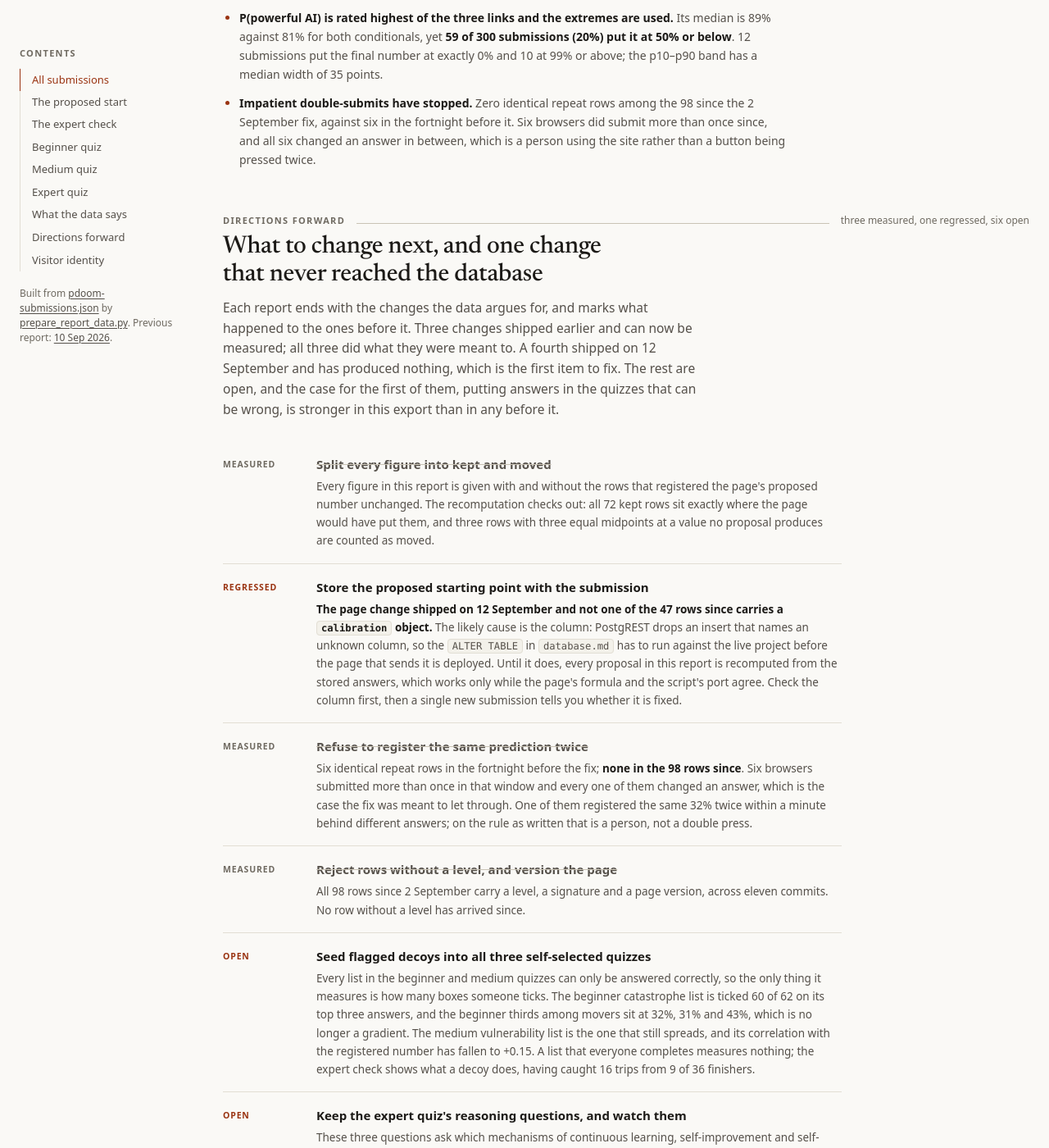
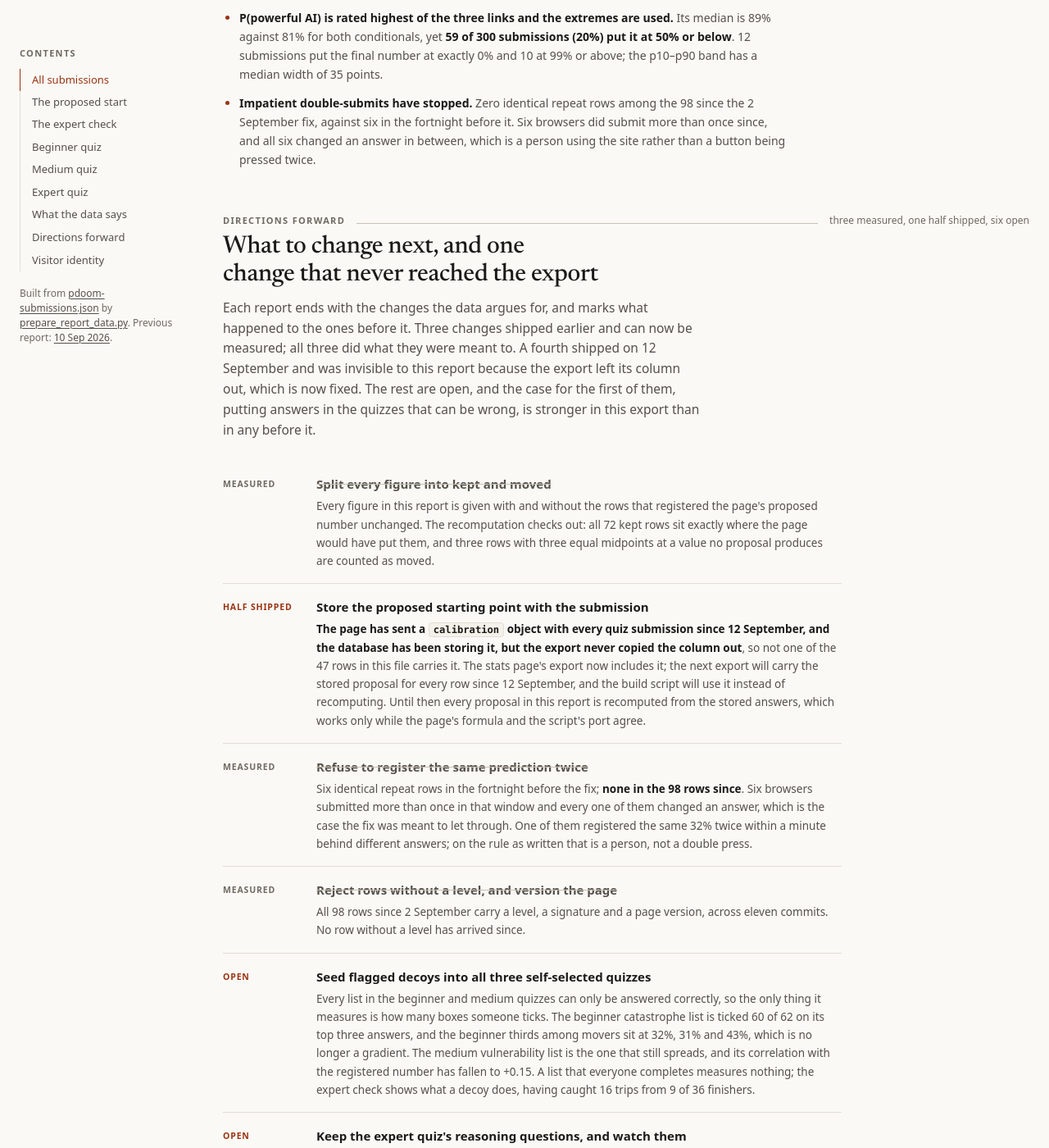
Before and after one commit to neoneye/pdoom-calculator, a Jekyll site: the page reports/submissions-2026-09-19.html, which Jekyll copies as it is, in a window 1280 px wide and 1400 px high, scrolled down 21679 px. Shown: the whole window at 82% size. Built offline with Jekyll 4.4.1, drawn with Linux system fonts in a browser that asks for light colours; some of the changed text lies outside the part shown.

Commit message:
Export the calibration column, and correct the report's diagnosis
The page has sent the quiz's proposed number with every submission since
12 September and the database has stored it; the stats page's export
never copied the column out, so no export carried it. Add it to the
select and the written field list. The report blamed a missing database
column and pointed at an ALTER TABLE; it now says the export was the gap
and that the next export will carry the stored proposals.

Co-Authored-By: Claude Fable 5.1 <noreply@anthropic.com>

```diff
--- a/reports/submissions-2026-09-19.html
+++ b/reports/submissions-2026-09-19.html
@@ -324,7 +324,7 @@
           </figure>
         </div>
         <p class="finding" id="preset-verdict"></p>
-        <p class="footnote">Proposals are recomputed from the stored answers with the page's own tables, and the build checks itself: every kept row sits at exactly the per-factor value the page would have set. Three rows have three equal midpoints at a value no proposal produces, a visitor's own doing, and are counted as moved. The page was changed on 12 September to store the proposal with each submission, but <b>no row in this export carries it</b>, so every proposal here is still recomputed. See the directions section.</p>
+        <p class="footnote">Proposals are recomputed from the stored answers with the page's own tables, and the build checks itself: every kept row sits at exactly the per-factor value the page would have set. Three rows have three equal midpoints at a value no proposal produces, a visitor's own doing, and are counted as moved. The page has stored the proposal with each submission since 12 September, but the export this report was built from did not copy that column, so every proposal here is still recomputed. See the directions section.</p>
       </figure>
     </section>
 
@@ -443,12 +443,12 @@
 
     <!-- ============ 9. DIRECTIONS ============ -->
     <section class="part" id="directions">
-      <div class="part-head"><span class="eyebrow">Directions forward</span><span class="rule"></span><span class="count">three measured, one regressed, six open</span></div>
-      <h2>What to change next, and one change that never reached the database</h2>
-      <p class="lede">Each report ends with the changes the data argues for, and marks what happened to the ones before it. Three changes shipped earlier and can now be measured; all three did what they were meant to. A fourth shipped on 12 September and has produced nothing, which is the first item to fix. The rest are open, and the case for the first of them, putting answers in the quizzes that can be wrong, is stronger in this export than in any before it.</p>
+      <div class="part-head"><span class="eyebrow">Directions forward</span><span class="rule"></span><span class="count">three measured, one half shipped, six open</span></div>
+      <h2>What to change next, and one change that never reached the export</h2>
+      <p class="lede">Each report ends with the changes the data argues for, and marks what happened to the ones before it. Three changes shipped earlier and can now be measured; all three did what they were meant to. A fourth shipped on 12 September and was invisible to this report because the export left its column out, which is now fixed. The rest are open, and the case for the first of them, putting answers in the quizzes that can be wrong, is stronger in this export than in any before it.</p>
       <ul class="recs">
         <li><span class="status done">Measured</span><div><div class="what done">Split every figure into kept and moved</div><div class="why">Every figure in this report is given with and without the rows that registered the page's proposed number unchanged. The recomputation checks out: all 72 kept rows sit exactly where the page would have put them, and three rows with three equal midpoints at a value no proposal produces are counted as moved.</div></div></li>
-        <li><span class="status open">Regressed</span><div><div class="what">Store the proposed starting point with the submission</div><div class="why"><b>The page change shipped on 12 September and not one of the 47 rows since carries a <code>calibration</code> object.</b> The likely cause is the column: PostgREST drops an insert that names an unknown column, so the <code>ALTER TABLE</code> in <code>database.md</code> has to run against the live project before the page that sends it is deployed. Until it does, every proposal in this report is recomputed from the stored answers, which works only while the page's formula and the script's port agree. Check the column first, then a single new submission tells you whether it is fixed.</div></div></li>
+        <li><span class="status open">Half shipped</span><div><div class="what">Store the proposed starting point with the submission</div><div class="why"><b>The page has sent a <code>calibration</code> object with every quiz submission since 12 September, and the database has been storing it, but the export never copied the column out</b>, so not one of the 47 rows in this file carries it. The stats page's export now includes it; the next export will carry the stored proposal for every row since 12 September, and the build script will use it instead of recomputing. Until then every proposal in this report is recomputed from the stored answers, which works only while the page's formula and the script's port agree.</div></div></li>
         <li><span class="status done">Measured</span><div><div class="what done">Refuse to register the same prediction twice</div><div class="why">Six identical repeat rows in the fortnight before the fix; <b>none in the 98 rows since</b>. Six browsers submitted more than once in that window and every one of them changed an answer, which is the case the fix was meant to let through. One of them registered the same 32% twice within a minute behind different answers; on the rule as written that is a person, not a double press.</div></div></li>
         <li><span class="status done">Measured</span><div><div class="what done">Reject rows without a level, and version the page</div><div class="why">All 98 rows since 2 September carry a level, a signature and a page version, across eleven commits. No row without a level has arrived since.</div></div></li>
         <li><span class="status open">Open</span><div><div class="what">Seed flagged decoys into all three self-selected quizzes</div><div class="why">Every list in the beginner and medium quizzes can only be answered correctly, so the only thing it measures is how many boxes someone ticks. The beginner catastrophe list is ticked 60 of 62 on its top three answers, and the beginner thirds among movers sit at 32%, 31% and 43%, which is no longer a gradient. The medium vulnerability list is the one that still spreads, and its correlation with the registered number has fallen to +0.15. A list that everyone completes measures nothing; the expert check shows what a decoy does, having caught 16 trips from 9 of 36 finishers.</div></div></li>
```
Also changed, not shown: stats/index.html (+6 -5 lines).
